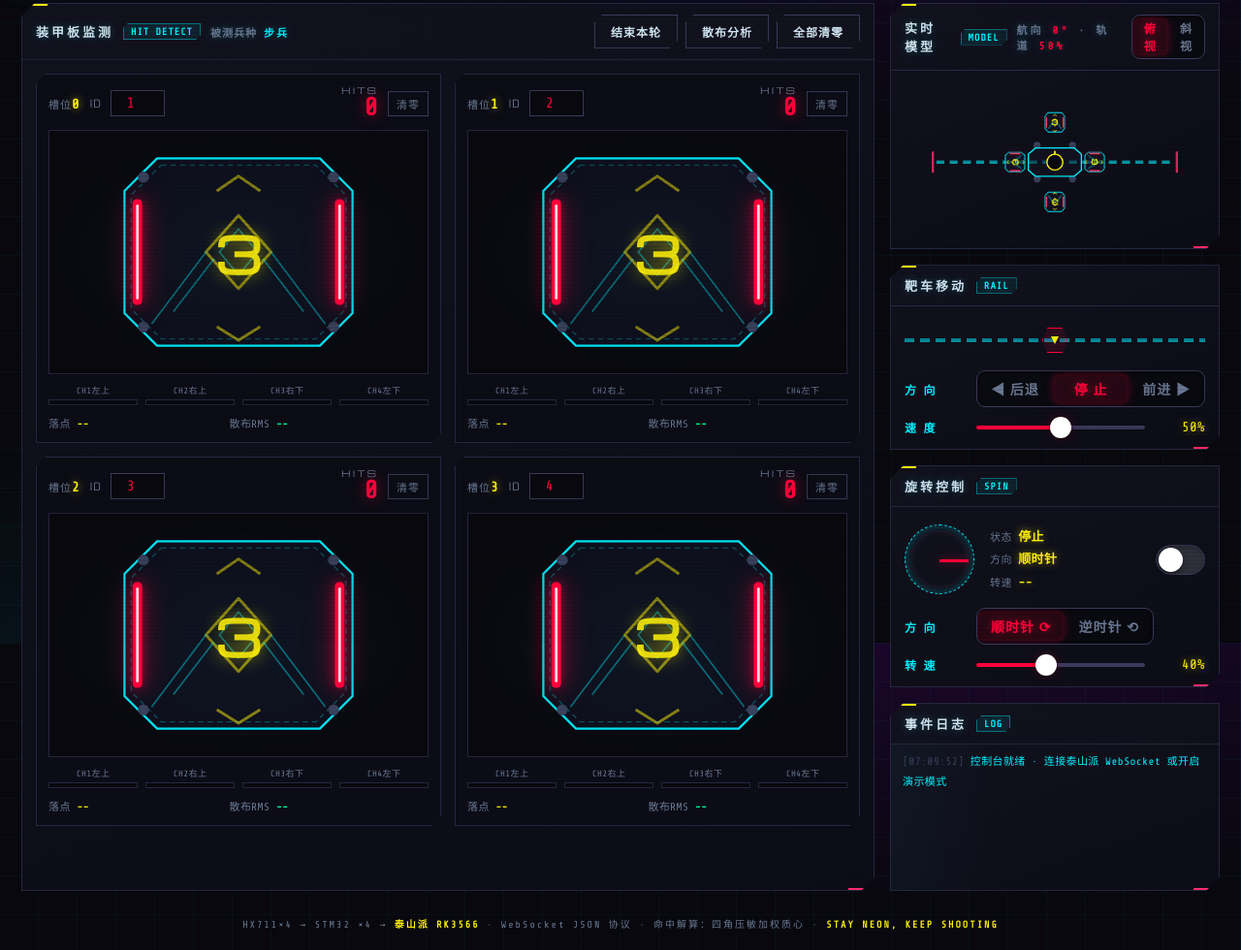
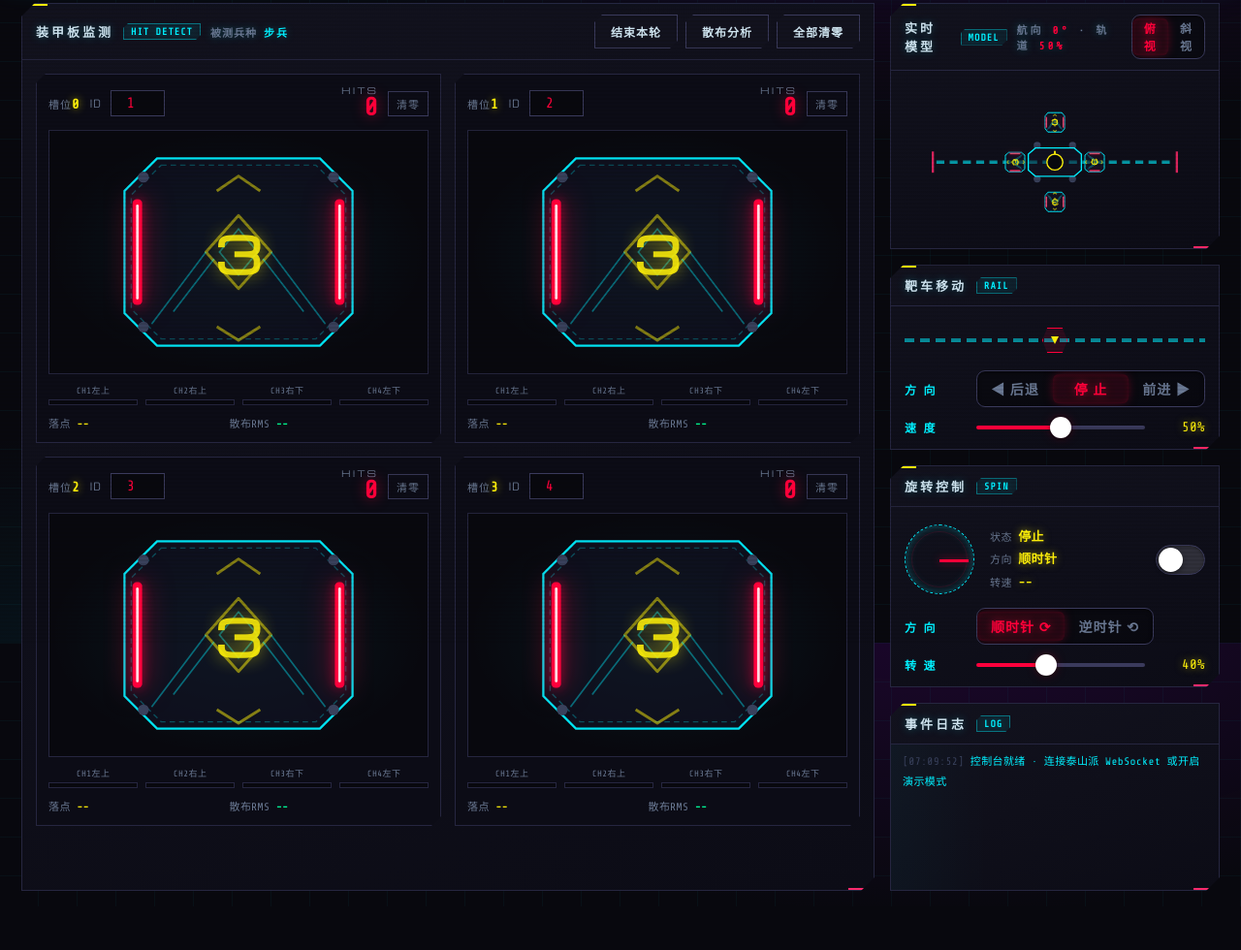
Before and after one commit to zhaixing-ch/ZJBfankui, a plain HTML site: page console/index.html in a window 1280 px wide. Shown: the part 137-1117 px from the top of the page at 97% size. After the commit the page ends 1072 px from the top, so only its background shows below. Drawn offline with nearby package versions, Linux system fonts and the light colour scheme.

Commit message:
控制台移除底部 footer 小字

```diff
--- a/console/index.html
+++ b/console/index.html
@@ -516,9 +516,7 @@ body[data-unit="sentry"] .plate3d .s3d{display:block}
 .log .er{color:var(--mg);text-shadow:0 0 6px rgba(255,42,109,.6)}
 .log .dm{color:var(--cy)}
 
-footer{padding:10px 22px 20px;text-align:center;font-family:var(--mono);
-  font-size:10px;color:var(--dim);letter-spacing:2px}
-footer b{color:var(--yl)}
+footer{display:none}
 
 /* ═══ 散布分析弹窗（iOS 底部卡片 Sheet 风格） ═══ */
 .mask{position:fixed;inset:0;background:rgba(0,0,0,.45);backdrop-filter:blur(2px);
```
